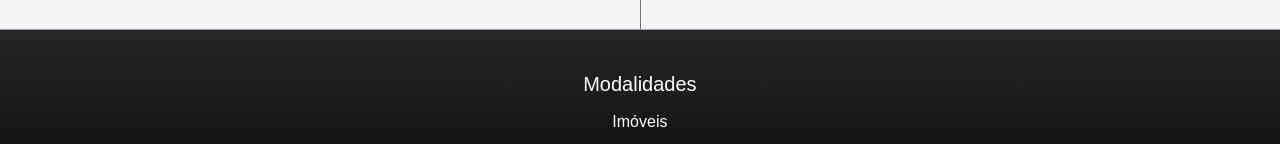
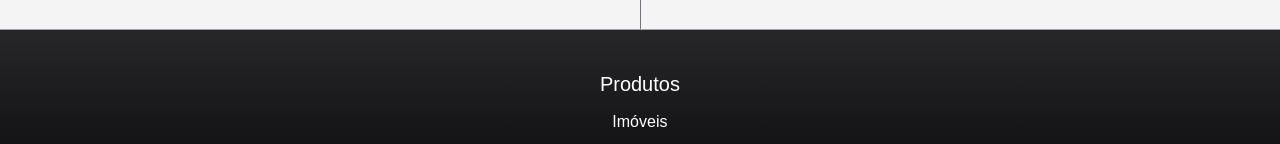
Before and after one commit to LM-Lucas-e-Marcelo/ga-frontend, a React (Vite) app: page / in a window 1280 px wide. Shown: the part 4993-5137 px from the top of the page. Built offline with nearby package versions, Linux system fonts and the light colour scheme; a web font is replaced by a local one.

Commit message:
fix footer

```diff
--- a/src/components/footer/index.tsx
+++ b/src/components/footer/index.tsx
@@ -10,7 +10,7 @@ export const Footer = () => {
         <img src={logo} alt="Via" className="w-[250px] my-auto" />
 
         <div className="text-white flex flex-col items-center gap-2">
-          <h1 className="text-xl text-center mb-1">Modalidades</h1>
+          <h1 className="text-xl text-center mb-1">Produtos</h1>
           {PRODUCTS.map((product) => (
             <a href="#modality" key={product.id}>
               {product.title}
```
